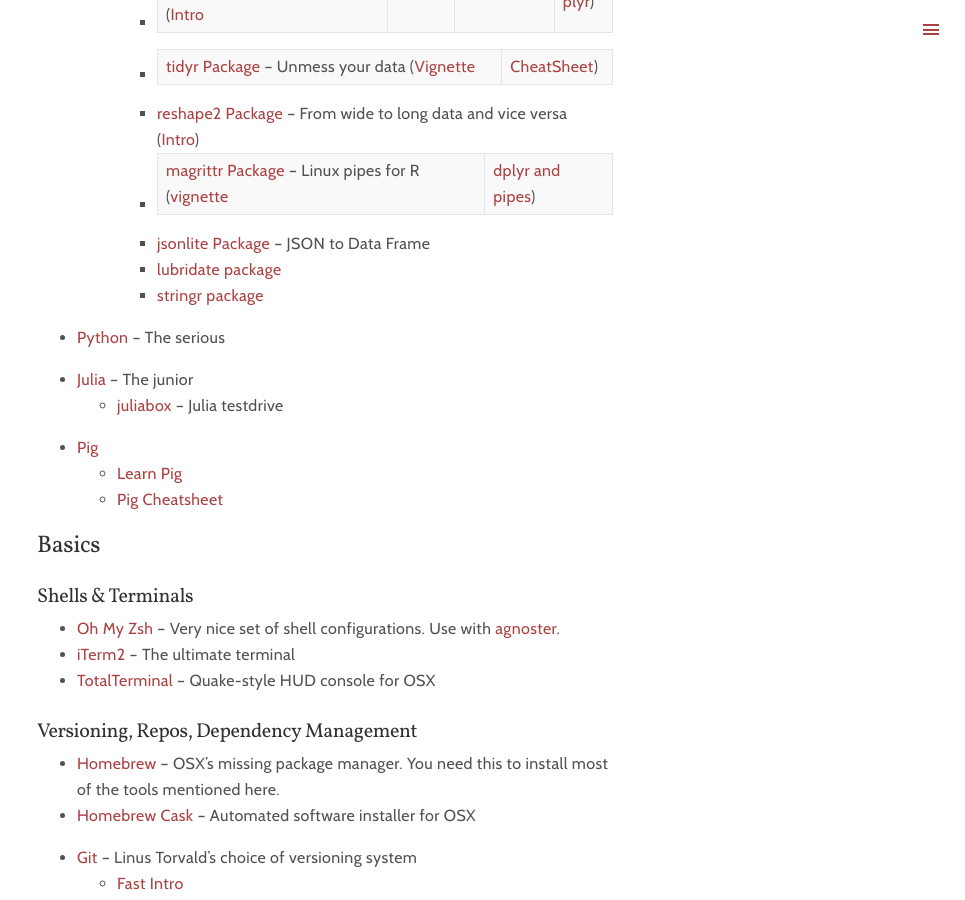
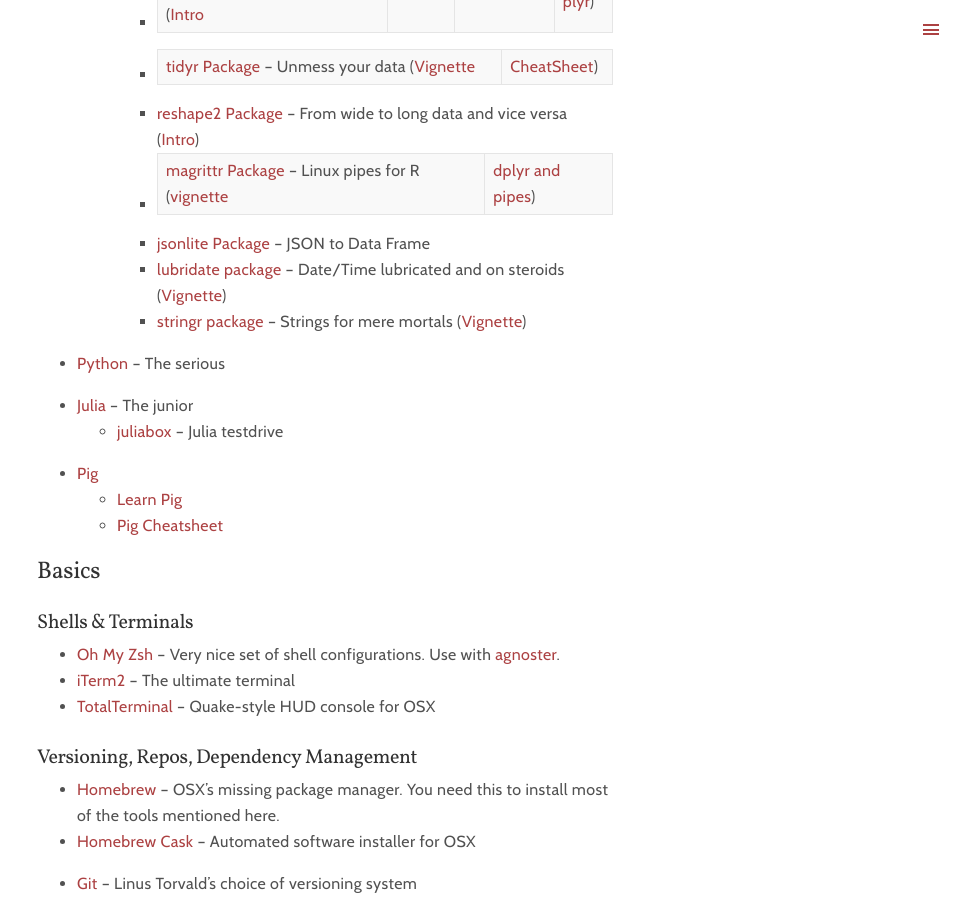
Before and after one commit to retrography/retrography.github.io, a Jekyll site: the page built from resources.markdown, in a window 1280 px wide and 900 px high, scrolled down 1094 px. Shown: the whole window, without its empty margins (315-1280 px from the left). Built offline with Jekyll 4.4.1, drawn with Linux system fonts in a browser that asks for light colours; Markdown is read by kramdown in place of the engine named in the settings.

Commit message:
Update resources.markdown

```diff
--- a/resources.markdown
+++ b/resources.markdown
@@ -42,8 +42,8 @@ A list of resources and tools that I find useful, for me and for every researche
 		* [reshape2 Package](https://cran.r-project.org/web/packages/reshape2/index.html) -- From wide to long data and vice versa ([Intro](http://seananderson.ca/2013/10/19/reshape.html))
 		* [magrittr Package](https://cran.r-project.org/web/packages/magrittr/index.html) -- Linux pipes for R ([vignette](https://cran.r-project.org/web/packages/magrittr/vignettes/magrittr.html)|[dplyr and pipes](http://seananderson.ca/2014/09/13/dplyr-intro.html))
 		* [jsonlite Package](https://cran.r-project.org/web/packages/jsonlite/index.html) -- JSON to Data Frame
-		* [lubridate package]()
-		* [stringr package]()
+		* [lubridate package](https://cran.r-project.org/web/packages/lubridate/index.html) -- Date/Time lubricated and on steroids ([Vignette](https://cran.r-project.org/web/packages/lubridate/vignettes/lubridate.html))
+		* [stringr package](https://cran.r-project.org/web/packages/stringr/index.html) -- Strings for mere mortals ([Vignette](https://cran.r-project.org/web/packages/stringr/vignettes/stringr.html))
 
 * [Python](https://www.python.org) -- The serious
 
```
